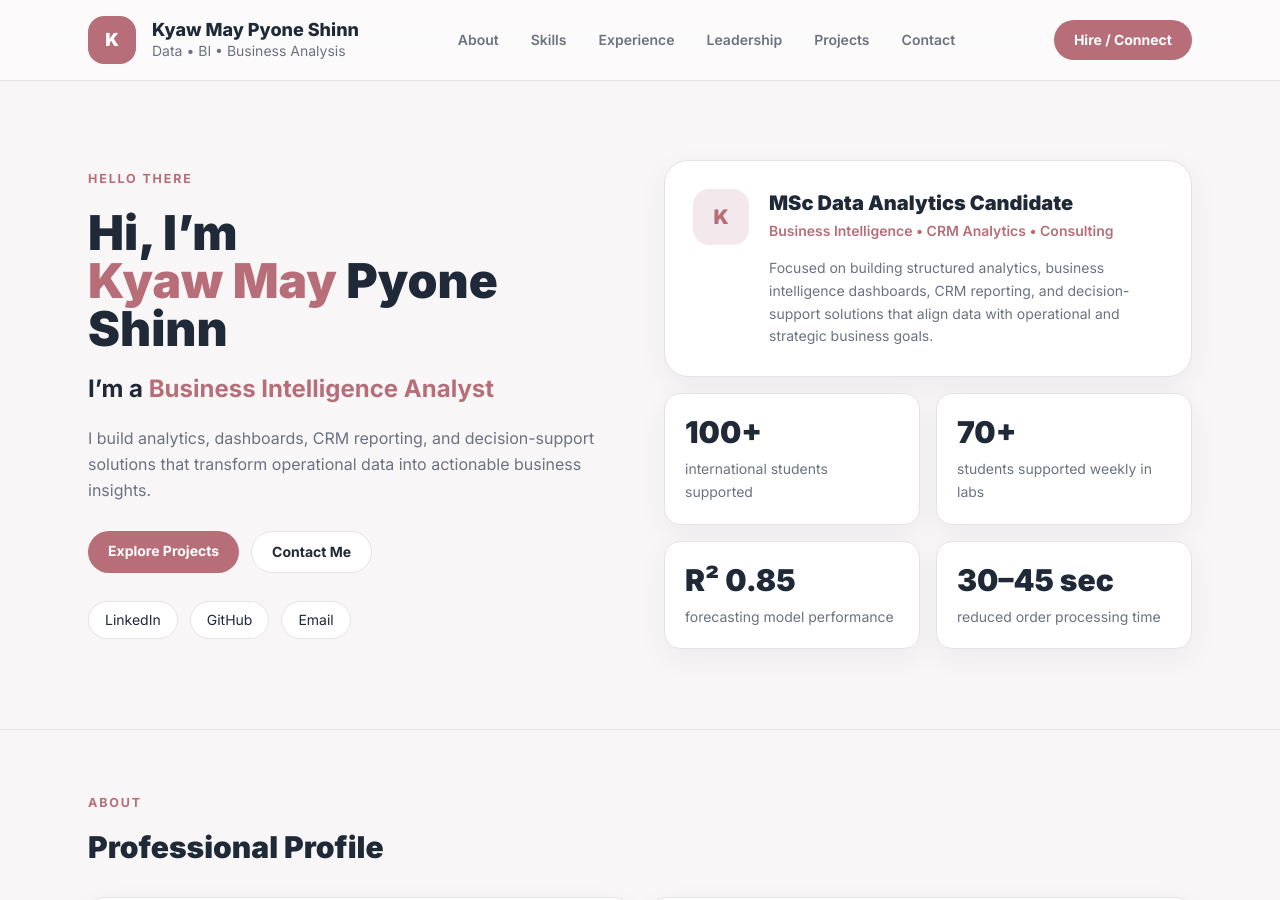
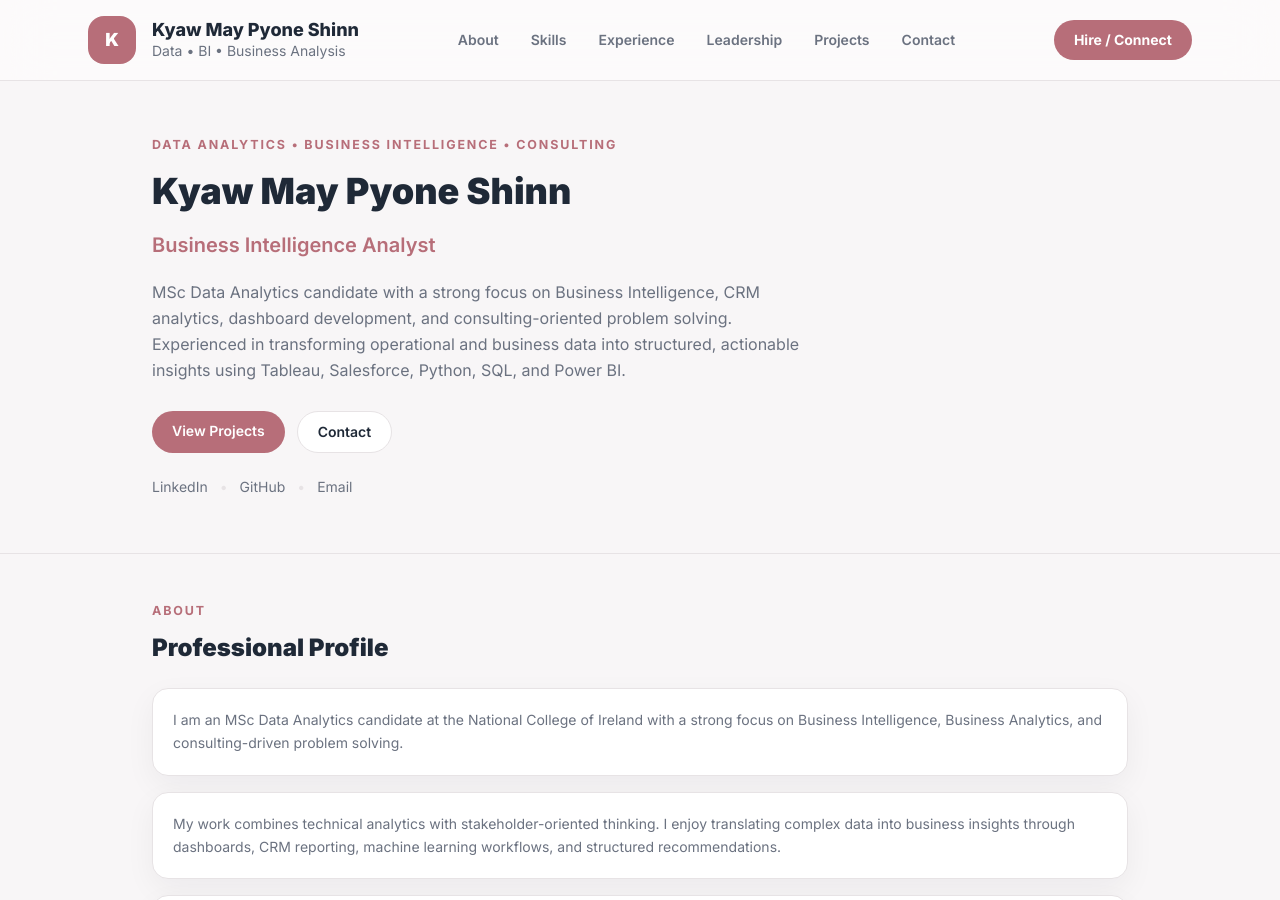
Before and after one commit to Kyaw-May-Pyone-Shinn/Kyaw-May-Pyone-Shinn.github.io, a Jekyll site: the page built from index.md, in a window 1280 px wide and 900 px high. Built offline with Jekyll 4.4.1, drawn with Linux system fonts in a browser that asks for light colours; nearby versions of some CDN libraries.

Commit message:
Update index.md

```diff
--- a/index.md
+++ b/index.md
@@ -5,150 +5,88 @@ layout: default
 {% assign profile = site.data.profile %}
 
 <!-- HERO -->
-<section id="home" class="py-20">
+<section id="home" class="py-14">
 
-  <div class="max-w-6xl mx-auto px-6 grid lg:grid-cols-2 gap-12 items-center">
+  <div class="max-w-5xl mx-auto px-6">
 
-    <!-- LEFT -->
-    <div class="max-w-xl">
+    <div class="max-w-3xl">
 
-      <p class="section-label mb-5">
-        Hello There
+      <p class="section-label mb-4">
+        Data Analytics • Business Intelligence • Consulting
       </p>
 
-      <h1 class="text-4xl md:text-5xl font-black leading-tight mb-5">
-
-        Hi, I’m <br>
-
-        <span class="text-accent">
-          Kyaw May
-        </span>
-
-        Pyone Shinn
-
+      <h1 class="text-3xl md:text-4xl font-black leading-tight mb-5 text-text">
+        Kyaw May Pyone Shinn
       </h1>
 
-      <div class="text-2xl font-bold mb-5">
-
-        I’m a
+      <div class="text-xl font-semibold mb-5 text-text">
 
         <span id="rotating-role"
               class="text-accent role-transition">
+
           Data Analyst
+
         </span>
 
       </div>
 
-      <p class="text-muted leading-relaxed mb-7">
+      <p class="text-muted leading-relaxed mb-7 max-w-2xl">
 
-        I build analytics, dashboards, CRM reporting,
-        and decision-support solutions that transform
-        operational data into actionable business insights.
+        MSc Data Analytics candidate with a strong focus on Business Intelligence,
+        CRM analytics, dashboard development, and consulting-oriented problem solving.
+        Experienced in transforming operational and business data into structured,
+        actionable insights using Tableau, Salesforce, Python, SQL, and Power BI.
 
       </p>
 
-      <div class="flex flex-wrap gap-3 mb-7">
+      <!-- BUTTONS -->
+      <div class="flex flex-wrap gap-3 mb-6">
 
         <a href="#projects"
-           class="px-5 py-2.5 rounded-full bg-accent text-white text-sm font-bold hover:bg-accentDark transition">
+           class="px-5 py-2.5 rounded-full bg-accent text-white text-sm font-semibold hover:bg-accentDark transition">
 
-          Explore Projects
+          View Projects
 
         </a>
 
         <a href="#contact"
-           class="px-5 py-2.5 rounded-full border border-border bg-white text-sm font-bold hover:border-accent hover:text-accent transition">
+           class="px-5 py-2.5 rounded-full border border-border bg-white text-sm font-semibold hover:border-accent hover:text-accent transition">
 
-          Contact Me
+          Contact
 
         </a>
 
       </div>
 
+      <!-- SOCIAL -->
       <div class="flex flex-wrap gap-3 text-sm">
 
         <a href="{{ profile.linkedin }}"
            target="_blank"
-           class="px-4 py-2 rounded-full bg-white border border-border hover:border-accent hover:text-accent transition">
+           class="text-muted hover:text-accent transition">
 
           LinkedIn
 
         </a>
 
+        <span class="text-border">•</span>
+
         <a href="{{ profile.github }}"
            target="_blank"
-           class="px-4 py-2 rounded-full bg-white border border-border hover:border-accent hover:text-accent transition">
+           class="text-muted hover:text-accent transition">
 
           GitHub
 
         </a>
 
+        <span class="text-border">•</span>
+
         <a href="mailto:{{ profile.email }}"
-           class="px-4 py-2 rounded-full bg-white border border-border hover:border-accent hover:text-accent transition">
+           class="text-muted hover:text-accent transition">
 
           Email
 
         </a>
-
-      </div>
-
-    </div>
-
-    <!-- RIGHT -->
-    <div class="grid gap-4">
-
-      <!-- PROFILE SUMMARY -->
-      <div class="card rounded-3xl p-7">
-
-        <div class="flex items-start gap-5">
-
-          <div class="w-14 h-14 rounded-2xl bg-accentSoft flex items-center justify-center text-accent font-black text-xl shrink-0">
-            K
-          </div>
-
-          <div>
-
-            <h2 class="text-xl font-black mb-1">
-              MSc Data Analytics Candidate
-            </h2>
-
-            <p class="text-accent text-sm font-semibold mb-4">
-              Business Intelligence • CRM Analytics • Consulting
-            </p>
-
-            <p class="text-muted text-sm leading-relaxed">
-
-              Focused on building structured analytics,
-              business intelligence dashboards, CRM reporting,
-              and decision-support solutions that align data
-              with operational and strategic business goals.
-
-            </p>
-
-          </div>
-
-        </div>
-
-      </div>
-
-      <!-- KPI -->
-      <div class="grid grid-cols-2 gap-4">
-
-        {% for item in profile.highlights %}
-
-        <div class="card rounded-2xl p-5">
-
-          <p class="text-3xl font-black">
-            {{ item.value }}
-          </p>
-
-          <p class="text-sm text-muted mt-2 leading-relaxed">
-            {{ item.label }}
-          </p>
-
-        </div>
-
-        {% endfor %}
 
       </div>
 
@@ -159,25 +97,25 @@ layout: default
 </section>
 
 <!-- ABOUT -->
-<section id="about" class="py-16 border-t border-border">
+<section id="about" class="py-12 border-t border-border">
 
-  <div class="max-w-6xl mx-auto px-6">
+  <div class="max-w-5xl mx-auto px-6">
 
-    <p class="section-label mb-4">
+    <p class="section-label mb-3">
       About
     </p>
 
-    <h2 class="text-3xl font-black mb-8">
+    <h2 class="text-2xl font-black mb-6">
       Professional Profile
     </h2>
 
-    <div class="grid md:grid-cols-2 gap-5">
+    <div class="grid gap-4">
 
       {% for paragraph in profile.summary %}
 
-      <div class="card rounded-2xl p-6">
+      <div class="card rounded-2xl p-5">
 
-        <p class="text-muted leading-relaxed">
+        <p class="text-sm text-muted leading-relaxed">
           {{ paragraph }}
         </p>
 
@@ -192,29 +130,29 @@ layout: default
 </section>
 
 <!-- SKILLS -->
-<section id="skills" class="py-16 border-t border-border">
+<section id="skills" class="py-12 border-t border-border">
 
-  <div class="max-w-6xl mx-auto px-6">
+  <div class="max-w-5xl mx-auto px-6">
 
-    <p class="section-label mb-4">
+    <p class="section-label mb-3">
       Skills
     </p>
 
-    <h2 class="text-3xl font-black mb-8">
+    <h2 class="text-2xl font-black mb-6">
       Technical & Business Capabilities
     </h2>
 
-    <div class="grid md:grid-cols-2 lg:grid-cols-3 gap-5">
+    <div class="grid md:grid-cols-2 gap-4">
 
       {% for skill in profile.technical_skills %}
 
-      <div class="card rounded-2xl p-6">
+      <div class="card rounded-2xl p-5">
 
-        <h3 class="font-black text-accent mb-3">
+        <h3 class="font-bold text-accent mb-2 text-sm">
           {{ skill.category }}
         </h3>
 
-        <p class="text-muted text-sm leading-relaxed">
+        <p class="text-sm text-muted leading-relaxed">
           {{ skill.items }}
         </p>
 
@@ -229,33 +167,33 @@ layout: default
 </section>
 
 <!-- EXPERIENCE -->
-<section id="experience" class="py-16 border-t border-border">
+<section id="experience" class="py-12 border-t border-border">
 
-  <div class="max-w-6xl mx-auto px-6">
+  <div class="max-w-5xl mx-auto px-6">
 
-    <p class="section-label mb-4">
+    <p class="section-label mb-3">
       Experience
     </p>
 
-    <h2 class="text-3xl font-black mb-8">
+    <h2 class="text-2xl font-black mb-6">
       Professional Experience
     </h2>
 
-    <div class="grid gap-5">
+    <div class="grid gap-4">
 
       {% for job in site.data.experience %}
 
-      <div class="card rounded-2xl p-7">
+      <div class="card rounded-2xl p-5">
 
-        <div class="flex flex-wrap justify-between gap-4 mb-5">
+        <div class="flex flex-wrap justify-between gap-3 mb-4">
 
           <div>
 
-            <h3 class="text-xl font-black">
+            <h3 class="text-lg font-black">
               {{ job.role }}
             </h3>
 
-            <p class="text-accent font-semibold">
+            <p class="text-accent text-sm font-semibold">
               {{ job.company }}
             </p>
 
@@ -270,7 +208,7 @@ layout: default
 
         </div>
 
-        <p class="text-muted text-sm leading-relaxed mb-5">
+        <p class="text-sm text-muted leading-relaxed mb-4">
           {{ job.description }}
         </p>
 
@@ -297,25 +235,25 @@ layout: default
 </section>
 
 <!-- LEADERSHIP -->
-<section id="leadership" class="py-16 border-t border-border">
+<section id="leadership" class="py-12 border-t border-border">
 
-  <div class="max-w-6xl mx-auto px-6">
+  <div class="max-w-5xl mx-auto px-6">
 
-    <p class="section-label mb-4">
+    <p class="section-label mb-3">
       Leadership
     </p>
 
-    <h2 class="text-3xl font-black mb-8">
+    <h2 class="text-2xl font-black mb-6">
       Leadership & Activities
     </h2>
 
-    <div class="grid md:grid-cols-2 gap-5">
+    <div class="grid gap-4">
 
       {% for item in site.data.leadership %}
 
-      <div class="card rounded-2xl p-7">
+      <div class="card rounded-2xl p-5">
 
-        <div class="flex justify-between gap-4 mb-4">
+        <div class="flex flex-wrap justify-between gap-3 mb-4">
 
           <div>
 
@@ -323,7 +261,7 @@ layout: default
               {{ item.role }}
             </h3>
 
-            <p class="text-accent font-semibold">
+            <p class="text-accent text-sm font-semibold">
               {{ item.organisation }}
             </p>
 
@@ -335,7 +273,7 @@ layout: default
 
         </div>
 
-        <p class="text-sm text-muted leading-relaxed mb-5">
+        <p class="text-sm text-muted leading-relaxed mb-4">
           {{ item.description }}
         </p>
 
@@ -362,43 +300,44 @@ layout: default
 </section>
 
 <!-- PROJECTS -->
-<section id="projects" class="py-16 border-t border-border">
+<section id="projects" class="py-12 border-t border-border">
 
-  <div class="max-w-6xl mx-auto px-6">
+  <div class="max-w-5xl mx-auto px-6">
 
-    <p class="section-label mb-4">
+    <p class="section-label mb-3">
       Projects
     </p>
 
-    <h2 class="text-3xl font-black mb-8">
+    <h2 class="text-2xl font-black mb-6">
       Selected Portfolio Projects
     </h2>
 
-    <div class="grid lg:grid-cols-2 gap-5">
+    <div class="grid gap-4">
 
       {% for project in site.data.projects %}
 
-      <div class="card rounded-2xl p-7">
+      <div class="card rounded-2xl p-5">
 
-        <div class="mb-5">
+        <div class="mb-4">
 
           <p class="text-sm text-accent font-semibold mb-2">
             {{ project.type }}
           </p>
 
-          <h3 class="text-xl font-black">
+          <h3 class="text-lg font-black">
             {{ project.title }}
           </h3>
 
         </div>
 
-        <p class="text-sm text-muted leading-relaxed mb-5">
+        <p class="text-sm text-muted leading-relaxed mb-4">
           {{ project.summary }}
         </p>
 
         <div class="grid gap-4 mb-5">
 
           <div>
+
             <p class="text-sm font-bold mb-1">
               What I did
             </p>
@@ -406,9 +345,11 @@ layout: default
             <p class="text-sm text-muted leading-relaxed">
               {{ project.what }}
             </p>
+
           </div>
 
           <div>
+
             <p class="text-sm font-bold mb-1">
               How I did it
             </p>
@@ -416,9 +357,11 @@ layout: default
             <p class="text-sm text-muted leading-relaxed">
               {{ project.how }}
             </p>
+
           </div>
 
           <div>
+
             <p class="text-sm font-bold mb-1">
               Outcome
             </p>
@@ -426,11 +369,12 @@ layout: default
             <p class="text-sm text-muted leading-relaxed">
               {{ project.outcome }}
             </p>
+
           </div>
 
         </div>
 
-        <div class="flex flex-wrap gap-2 mb-5">
+        <div class="flex flex-wrap gap-2 mb-4">
 
           {% for tech in project.tech %}
 
@@ -444,7 +388,7 @@ layout: default
 
         <a href="{{ project.link }}"
            target="_blank"
-           class="text-accent font-bold text-sm">
+           class="text-accent text-sm font-bold">
 
           View Project →
 
@@ -461,19 +405,19 @@ layout: default
 </section>
 
 <!-- CONTACT -->
-<section id="contact" class="py-16 border-t border-border">
+<section id="contact" class="py-12 border-t border-border">
 
-  <div class="max-w-3xl mx-auto px-6 text-center">
+  <div class="max-w-3xl mx-auto px-6">
 
-    <p class="section-label mb-4">
+    <p class="section-label mb-3">
       Contact
     </p>
 
-    <h2 class="text-3xl font-black mb-5">
+    <h2 class="text-2xl font-black mb-5">
       Let’s Connect
     </h2>
 
-    <p class="text-muted leading-relaxed mb-8">
+    <p class="text-sm text-muted leading-relaxed mb-7">
 
       I am currently open to graduate and early-career opportunities
       in Data Analytics, Business Intelligence, Business Analysis,
@@ -481,21 +425,21 @@ layout: default
 
     </p>
 
-    <div class="card rounded-3xl p-8">
+    <div class="card rounded-2xl p-6">
 
-      <p class="text-xl font-black mb-2">
+      <p class="font-black mb-1">
         {{ profile.email }}
       </p>
 
-      <p class="text-muted mb-6">
+      <p class="text-sm text-muted mb-5">
         Dublin, Ireland
       </p>
 
-      <div class="flex flex-wrap justify-center gap-3">
+      <div class="flex flex-wrap gap-3">
 
         <a href="{{ profile.linkedin }}"
            target="_blank"
-           class="px-5 py-2.5 rounded-full bg-accent text-white text-sm font-bold hover:bg-accentDark transition">
+           class="px-4 py-2 rounded-full bg-accent text-white text-sm font-semibold hover:bg-accentDark transition">
 
           LinkedIn
 
@@ -503,16 +447,16 @@ layout: default
 
         <a href="{{ profile.github }}"
            target="_blank"
-           class="px-5 py-2.5 rounded-full border border-border text-sm font-bold hover:border-accent hover:text-accent transition">
+           class="px-4 py-2 rounded-full border border-border text-sm font-semibold hover:border-accent hover:text-accent transition">
 
           GitHub
 
         </a>
 
         <a href="mailto:{{ profile.email }}"
-           class="px-5 py-2.5 rounded-full border border-border text-sm font-bold hover:border-accent hover:text-accent transition">
+           class="px-4 py-2 rounded-full border border-border text-sm font-semibold hover:border-accent hover:text-accent transition">
 
-          Email Me
+          Email
 
         </a>
 
```
